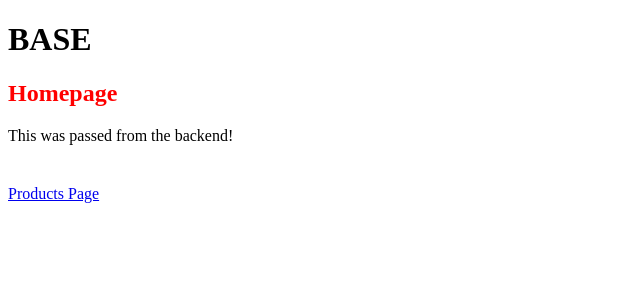
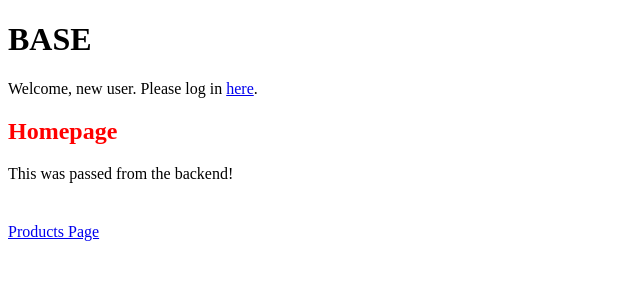
Before and after one commit to smdalton/slugtrades, a Django app: page / in a window 1280 px wide. Shown: the top 300 px of the page, without its empty margins (0-640 px from the left). Run offline with Django 3.2, Linux system fonts and the light colour scheme; some libraries are stand-ins or nearby versions.

Commit message:
first pass at simple login logic

```diff
--- a/slug_trade/slug_trade/settings.py
+++ b/slug_trade/slug_trade/settings.py
@@ -124,3 +124,5 @@ STATIC_URL = '/static/'
 STATICFILES_DIRS = [
     STATIC_DIR,
 ]
+
+LOGIN_REDIRECT_URL = '/slug_trade_app/home/'
--- a/slug_trade/slug_trade_app/urls.py
+++ b/slug_trade/slug_trade_app/urls.py
@@ -1,5 +1,6 @@
 from django.conf.urls import url
 from slug_trade_app import views
+from django.contrib.auth import views as auth_views
 
 #template tagging
 app_name = 'slug_trade_app'
@@ -7,4 +8,6 @@ app_name = 'slug_trade_app'
 urlpatterns = [
     url(r'^home/$', views.index, name='index'),
     url(r'^products/$', views.products, name='products'),
+    url(r'^login/$', auth_views.login, {'template_name': 'slug_trade_app/login.html'}, name='login'),
+    url(r'^logout/$', auth_views.logout, {'template_name': 'slug_trade_app/logout.html'}, name='logout')
 ]
--- a/slug_trade/templates/slug_trade_app/base.html
+++ b/slug_trade/templates/slug_trade_app/base.html
@@ -11,6 +11,14 @@
 
   <body>
     <h1>BASE</h1>
+
+    {% if user.is_authenticated %}
+      <p>Welcome, {{ user.get_username }}. Thanks for logging in.</p>
+      <p>You can logout <a href="/slug_trade_app/logout">here</a></p>
+    {% else %}
+      <p>Welcome, new user. Please log in <a href="/slug_trade_app/login">here</a>.</p>
+    {% endif %}
+
     {% block body_block %}
     {% endblock %}
   </body>
--- a/slug_trade/templates/slug_trade_app/logout.html
+++ b/slug_trade/templates/slug_trade_app/logout.html
@@ -5,6 +5,7 @@
     <title>Title</title>
 </head>
 <body>
-
+  <h2>Logged out</h2>
+  <p>You have been successfully logged out.</p>
 </body>
 </html>
```
Also changed, not shown: slug_trade/templates/slug_trade_app/login.html (+6 -1 lines).
